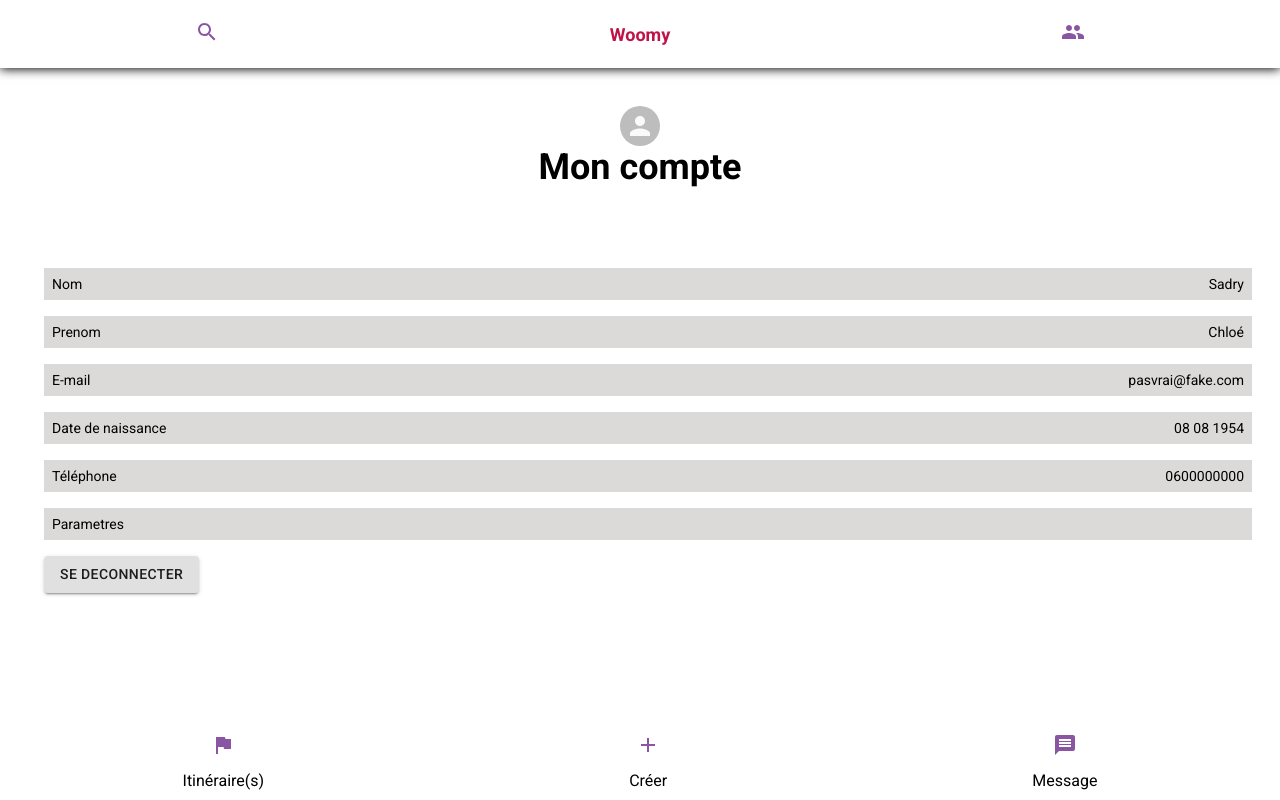
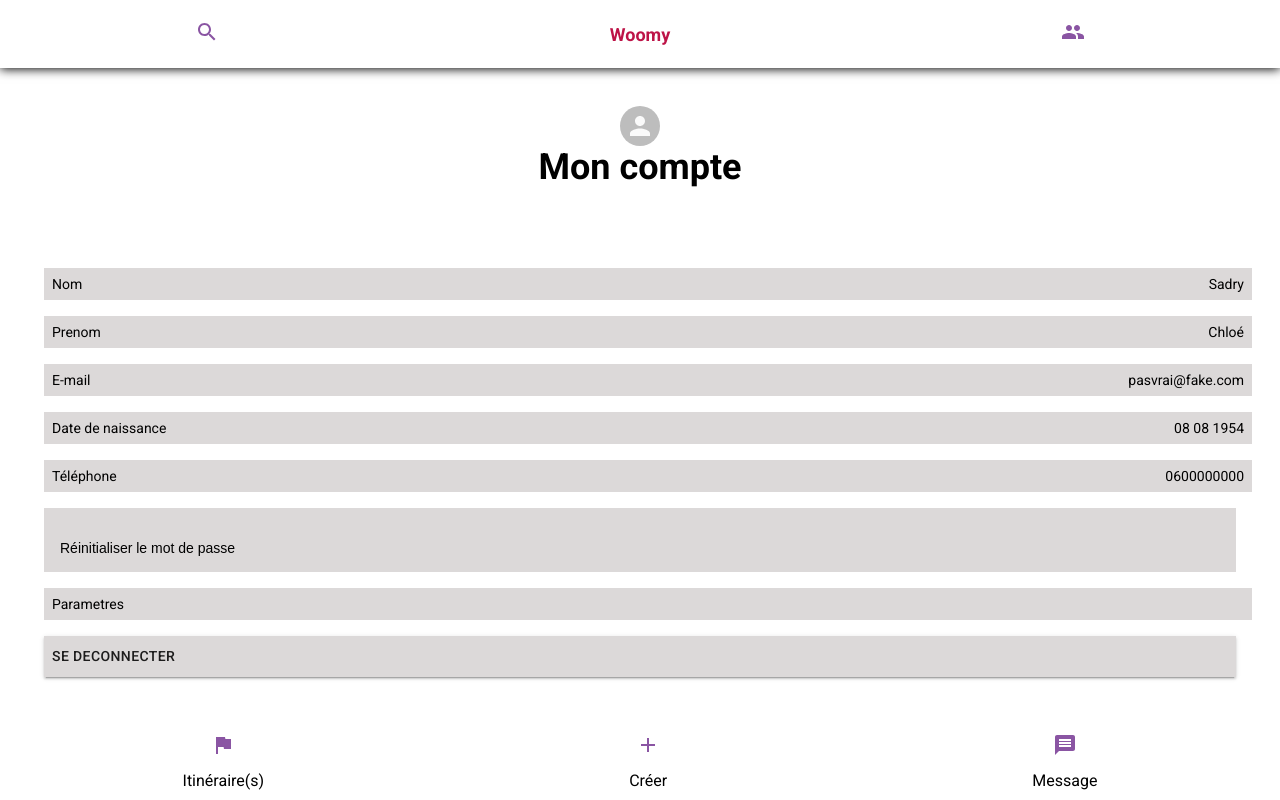
Before and after one commit to TheScriptoMax/woomy, a React (Create React App) app: page /account in a window 1280 px wide. Built offline with nearby package versions, Linux system fonts and the light colour scheme.

Commit message:
passwordChange

```diff
--- a/package.json
+++ b/package.json
@@ -7,6 +7,7 @@
     "@fontsource/roboto": "^4.5.0",
     "@material-ui/core": "^4.12.2",
     "@material-ui/icons": "^4.11.2",
+    "@material-ui/lab": "*",
     "@material-ui/pickers": "^3.3.10",
     "@testing-library/jest-dom": "^5.14.1",
     "@testing-library/react": "^11.2.7",
--- a/src/App.js
+++ b/src/App.js
@@ -8,7 +8,7 @@
     /**** CONNEXION *****/
     import Login from './components/Login/Login';
     import SignIn from './components/SignIn/SignIn';
-
+    import PasswordChange from './components/PasswordChange/PasswordChange';
     /**** PROFIL *****/
     import Account from './components/Account/Account';
     import Params from './components/Params/Params';
@@ -18,6 +18,7 @@
     import CowalkingTicket from './components/CowalkingTicket/CowalkingTicket';
     import CowalkingCreate from './components/CowalkingCreate/CowalkingCreate';
     import CowalkingSearch from './components/CowalkingSearch/CowalkingSearch';
+
 
     /**** NOTIFICATION *****/
     import Notification from './components/Notifications/Notification';
@@ -47,7 +48,8 @@ function App() {
             <Route exact path='/message' component={Notification}/>
             <Route exact path='/param' component={Params}/>
             <Route exact path='/list' component={CowalkingList}/>
-            <Route exact path='/login' component={Login}/>
+            <Route exact path='/signin' component={SignIn}/>
+            <Route exact path='/passwordchange' component={PasswordChange}/>
           </Switch>
         <Footer/>
       </div>
--- a/src/components/Account/Account.jsx
+++ b/src/components/Account/Account.jsx
@@ -1,7 +1,8 @@
 /// ----- Material UI ----- ///
 import { Avatar } from '@material-ui/core';
 import Button from '@material-ui/core/Button';
-
+import Alert from '@material-ui/lab/Alert';
+import { useState } from 'react';
 /// ----- CSS ----- ///
 import './account.css';
 
@@ -11,13 +12,19 @@ import {Link} from "react-router-dom";
 //////// Page de profile ////////
 
 function Account() {
+        const [isShow, setIsShow] = useState(true);
+
+        const handleClick = () => {
+          setIsShow(!isShow);
+        };
+
     return (
       <div className='container'>
       <div className="account-top">
         <Avatar/>
         <h2>Mon compte</h2>
       </div>
-        <div >
+        <div className="account-list">
             <div className='account-field'>
                 <p>Nom</p>
                 <div className="account-field-result">
@@ -48,6 +55,14 @@ function Account() {
                     <p>0600000000</p>
                 </div>
             </div>
+            <button onClick={handleClick}>
+                <div className='account-field'>
+                        <p>Réinitialiser le mot de passe</p>
+                        <div className="account-field-result">
+                        </div>
+                </div>
+            </button>
+            {!isShow && <Alert severity="info">Un email vous a été envoyé</Alert>}
             <Link to="/param">
                 <div className='account-field'>
                     <p>Parametres</p>
--- a/src/components/Account/account.css
+++ b/src/components/Account/account.css
@@ -34,3 +34,18 @@
 .button-bot-account{
     margin-top:1rem;
 }
+
+.account-list button{
+    width: 100%;
+    background-color:#DCD9D9;
+    display: flex;
+    justify-content: space-between;
+    align-items: center;
+    margin-top:1rem;
+    padding-top:0.5rem;
+    padding-bottom:0.5rem;
+    padding-left:0.5rem;
+    padding-right:0.5rem;
+    border-radius: 0;
+    border:none;
+}
--- /dev/null
+++ b/src/components/PasswordChange/PasswordChange.js
@@ -0,0 +1,15 @@
+import './passwordchange.css'
+import { TextField, Button } from '@material-ui/core';
+
+function PasswordChange () {
+    return (
+     <div class="container">
+         <h1>changer votre mot de passe</h1>
+         <form>
+         <TextField type='password' placeholder='tappez votre nouveau mot de passe ici'/>
+         <Button type="submit">Valider</Button>
+         </form>
+     </div>
+    )
+};
+export default PasswordChange;
```
Also changed, not shown: src/components/PasswordChange/passwordchange.css (added), 1 other file (tests, documents, lock files or other folders).
